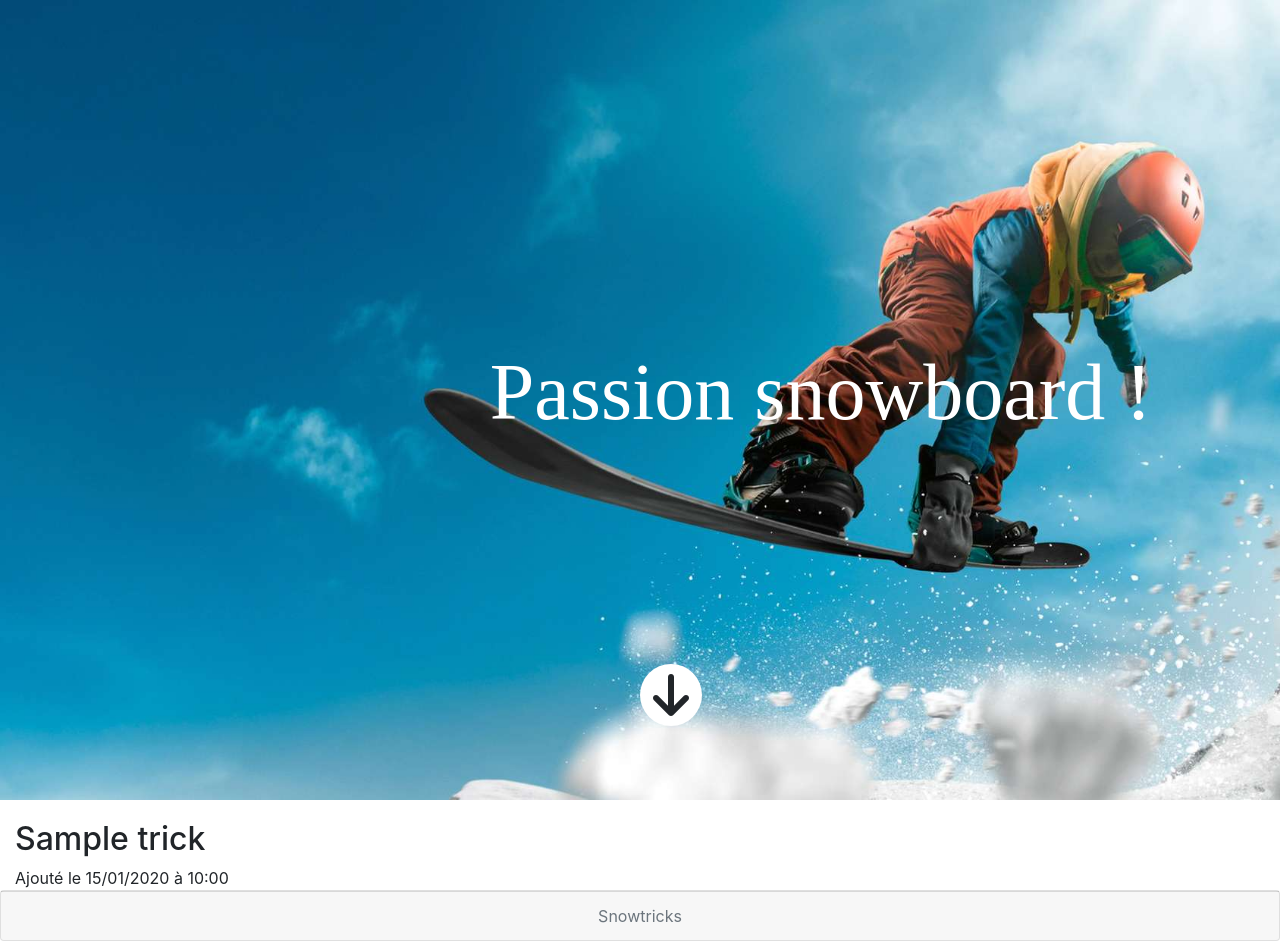
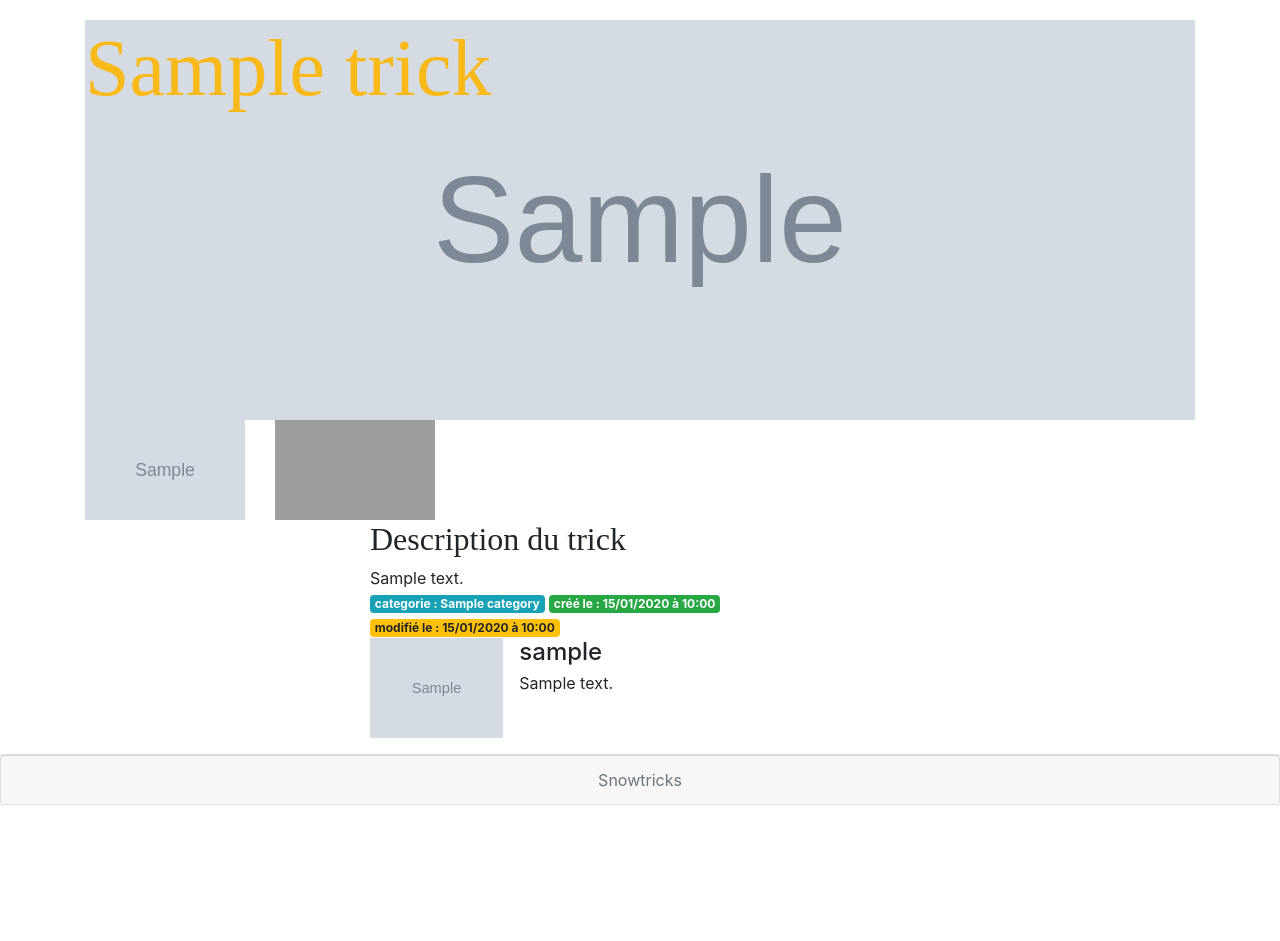
Before and after one commit to Gregory2911/OC_Projet6, a Symfony app: template templates/trick/show.html.twig in a window 1280 px wide. Shown: the part 56-997 px from the top of the page. After the commit the page ends 861 px from the top, so only its background shows below. Run offline with Twig, Linux system fonts and the light colour scheme; the template is opened without the code that fills it: most values are stand-ins (such as "Sample title", 1, 10 or a date in 2020); grey boxes marked "Sample" are stand-in pictures; some libraries are stand-ins or nearby versions; some web fonts are replaced; grey boxes are pictures that could not be loaded.

Commit message:
work on show page template

```diff
--- a/public/css/style.css
+++ b/public/css/style.css
@@ -20,7 +20,7 @@ section
 	margin-right: 10px;
 }
 
-/* Header */
+/* Header Home*/
 #headerHome
 {
 	/* position: fixed; */
@@ -50,6 +50,24 @@ section
 	top: 90vh;
 	background-color:white;
 	border-radius: 100%;
+}
+
+/*Header Show*/
+#headerShow
+{
+	height: 50vh;
+	width: 100%;
+	background-repeat: no-repeat;
+	background-size: cover;
+	background-position: center;
+}
+
+#headerShowSlogan
+{
+	font-family: 'Superion';
+	font-size: 80px !important;
+	color: rgb(249, 185, 24);
+	position: absolute;
 }
 
 /* Index */
@@ -112,3 +130,44 @@ section
 	font-family: 'Superion';
 	display: none;
 }
+
+/*show*/
+.trickMedia {
+	position: relative;
+    height: 100px;
+    overflow: hidden;
+}
+
+.trickMedia img
+{
+	position: absolute;
+	height: 100%;
+	width: 100%;
+	object-fit: cover;
+}
+
+.trickMedia iframe
+{
+	position: absolute;
+	height: 100%;
+	width: 100%;
+	top: 0;
+    left: 0;
+	background-color: #000;
+}
+
+#titleDescription
+{
+	font-family: 'Superion';
+}
+
+.commentMedia
+{
+	height: 100px;
+}
+
+.commentMedia img
+{
+	object-fit: cover;
+	height: 100%;
+}
--- a/src/Controller/TrickController.php
+++ b/src/Controller/TrickController.php
@@ -41,7 +41,7 @@ class TrickController extends AbstractController
      */
     public function home()
     {
-        return $this->render('base.html.twig');
+        return $this->render('trick/home.html.twig');
     }
 
     /**
--- a/templates/base.html.twig
+++ b/templates/base.html.twig
@@ -33,21 +33,7 @@
             </div>
         </nav>
 
-        {# header #}
-        <div id="headerHome">
-            <h1 id="headerSlogan">Passion snowboard !</h1>
-        </div>
-        <div id="arrow" class="mx-auto"><a id="loadFirstTricks" class="btn" ><i class="fas fa-arrow-down fa-3x" title="Voir les tricks"></i></a></div>
-
-        <section id="main" class="container-fluid">
-            {% block body %}{% endblock %}
-        </section>
-
-        <div class="row">
-            <div class="col text-center">
-                <button id="loadMoreTricks" class="btn btn-success">Plus de tricks !</button>
-            </div>
-        </div>
+        {% block body %}{% endblock %}
 
         <div class="card text-center footer">
             <div class="card-footer text-muted">
--- a/templates/trick/show.html.twig
+++ b/templates/trick/show.html.twig
@@ -3,18 +3,65 @@
 {% block title %}{{ trick.name }}{% endblock %}
 
 {% block body %}
-    <article>
-        <h2>{{ trick.name }}</h2>
+    <section class="container">
+        <div id="headerShow" style="background-image: url('../../uploads/images/trick/{{ trick.trickPictures.first.filename }}');">
+            <h1 id="headerShowSlogan">{{ trick.name }}</h1>
+        </div>
 
-        {% if trick.modifiedAt != null %}
-            {% set libelleDate = 'Ajouté le ' ~ trick.modifiedAt | date('d/m/Y') ~ ' à ' ~ trick.modifiedAt | date('H:i') %}
-        {% else %}
-            {% set libelleDate = 'Modifié le ' ~ trick.createdAt | date('d/m/Y') ~ ' à ' ~ trick.createdAt | date('H:i') %}
-        {% endif %}
+        <div class="row">
+            {% for picture in trick.trickPictures %}
+                <div class="col-lg-2">
+                    <div class="trickMedia">
+                        <img src="{{ asset('uploads/images/trick/' ~ picture.filename) }}" onclick="displayPictureViewModal( '{{ asset('uploads/img/' ~ picture.filename) }}', this )" alt="figure {{ trick.name }} - image {{ loop.index }}">
+                    </div>
+                </div>
+            {% endfor %}
 
-        <div class="metadata">{{ libelleDate }}</div>
-        <div>
+            {% for video in trick.trickVideos %}
+                <div class="col-lg-2">
+                    <div class="trickMedia">
+                        <iframe src="{{'https://www.youtube.com/embed/' ~ video.link }}" frameborder="0" allow="accelerometer; fullscreen; encrypted-media; gyroscope; picture-in-picture" allowfullscreen></iframe>
+                    </div>
+                </div>
+            {% endfor %}
+        </div>
 
+        <div class="row justify-content-md-center">
+            <div class="col-lg-6">
+                <article>
+                     <div>
+                        <h2 id="titleDescription">Description du trick</h2>
+                        {{ trick.description }}
+                    </div>
+
+                    <div class="badge badge-info">categorie : {{ trick.category.name }}</div>
+                    <div class="badge badge-success">créé le : {{ trick.createdAt | date('d/m/Y') ~ ' à ' ~ trick.createdAt | date('H:i')}}</div>
+                    {% if trick.modifiedAt != null %}
+                        <div class="badge badge-warning">modifié le : {{ trick.modifiedAt | date('d/m/Y') ~ ' à ' ~ trick.modifiedAt | date('H:i')}}</div>
+                    {% endif %}
+
+                    {# <div class="metadata">{{ libelleDate }}</div>                     #}
+                </article>
+
+                <ul class="list-unstyled">
+                    {% for comment in trick.comments %}
+                        <li class="media commentMedia">
+                            <img class="mr-3" src="{{ asset('uploads/images/avatar/' ~ comment.user.pictureFilename) }}">
+                            <div class="media-body">
+                                <h4 class="mt-0 mb-1">{{ comment.user.username }}</h4>
+                                {{ comment.content }}
+                            </div>
+                        </li>
+                    {% endfor %}
+                </ul>
+            </div>
         </div>
-    </article>
+
+    </section>
 {% endblock %}
+
+
+{# {% block javascripts %}
+    {{ parent() }}
+    <script type="text/javascript" src="{{ asset('js/show.js') }}"></script>
+{% endblock %} #}
```
Also changed, not shown: templates/trick/index.html.twig (line endings or trailing spaces).
